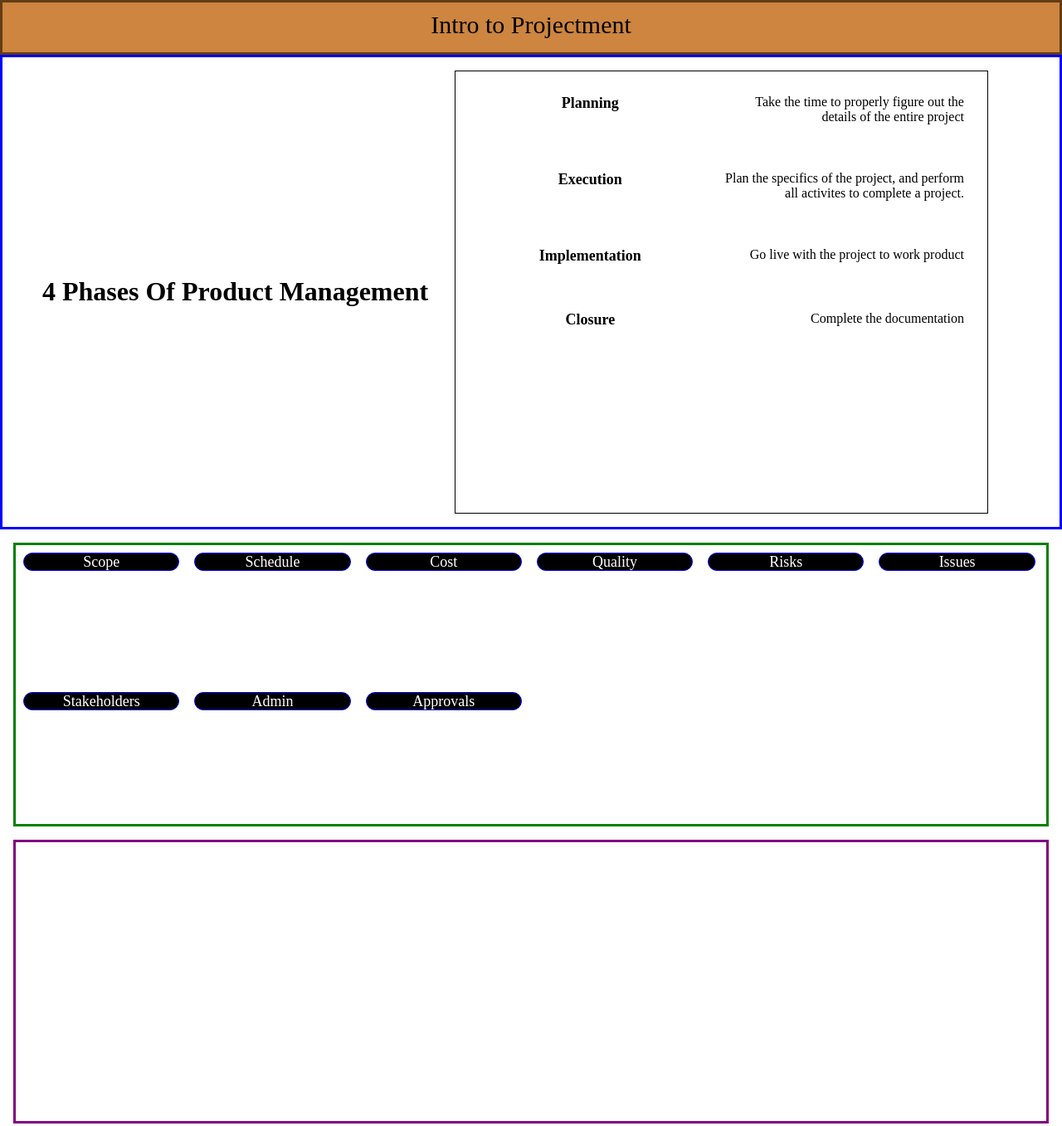
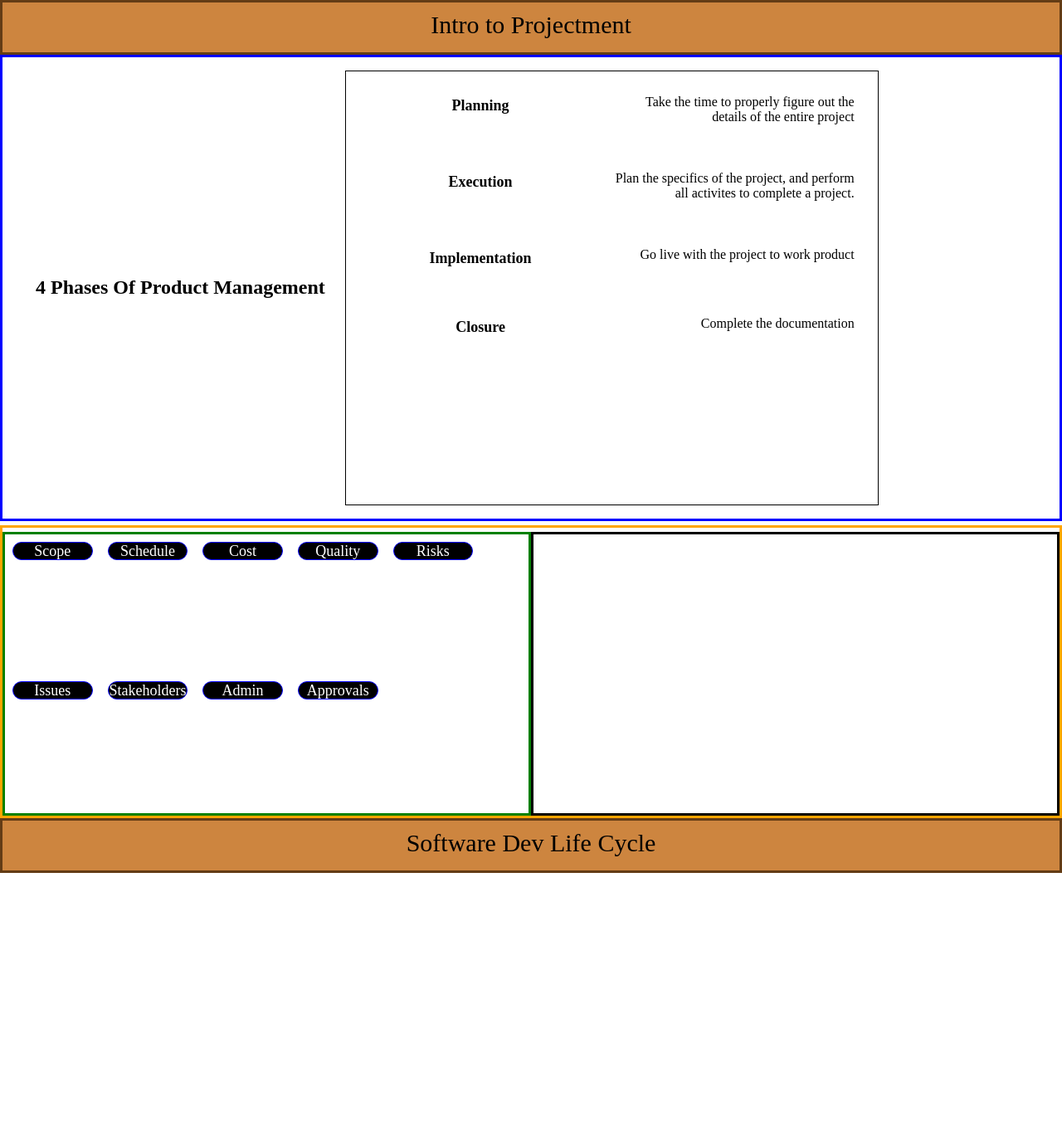
Before and after one commit to SamuelJJk/Module301cheatsheet, a plain HTML site: page index.html in a window 1280 px wide. Shown: the top 1357 px of the page at 83% size. After the commit the page ends 1057 px from the top, so only its background shows below. Drawn offline with Linux system fonts and the light colour scheme.

Commit message:
Change some classes names and added 'termsAnsCont' div

```diff
--- a/app.js
+++ b/app.js
@@ -2,6 +2,6 @@
 // keyword --- name ---   () => {}
 const changeButton =  () => {
     // this is where i put my instructions
-    let container = document.querySelector('.lowContainer')
+    let container = document.querySelector('.termsAnsCont')
    container.innerHTML=" HEY! THIS WORKS"
 }
--- a/index.html
+++ b/index.html
@@ -13,9 +13,9 @@
     <!-- 2.) When in out, Border it Out -->
     <!-- 3.) Containers are KING -->
     <div class="titleBanner">Intro to Projectment</div>
-
-    <div class="topContainer">
+    <section class="introProject">
       <!-- 4Phases -->
+      <div class="fourPhases">
         <h1 class="topTitle">4 Phases Of Product Management</h1>
         <div class="phaseContainer">
           <div class="phase">
@@ -41,7 +41,8 @@
       </div>
 
       <!-- 9areas of Attention -->
-    <div class="midContainer">
+      <div class="areaAttn">
+        <div class="termsCont">
           <div class="attnBtn" onclick="changeButton()">Scope</div>
           <div class="attnBtn" onclick="changeButton()">Schedule</div>
           <div class="attnBtn" onclick="changeButton()">Cost</div>
@@ -52,9 +53,9 @@
           <div class="attnBtn" onclick="changeButton()">Admin</div>
           <div class="attnBtn" onclick="changeButton()">Approvals</div>
         </div>
-
-    <div class="lowContainer"></div>
-
+        <div class="termsAnsCont"></div>
+      </div>
+    </section>
     <div class="titleBanner">Software Dev Life Cycle</div>
 
     <script src="app.js" async defer></script>
--- a/style.css
+++ b/style.css
@@ -13,28 +13,33 @@ body{
   font-size: 30px;
 
 }
-.topContainer {
+/* top-container */
+.fourPhases{
   border: solid blue;
   padding:1em;
   /* height: 42vh; */
-  margin: 1em;
+  margin:0px;
   display:flex;
-  margin-top: 0px;
-  margin-left: 0px;
-  margin-right:0px;
 }
-
-.midContainer {
+/* mid-container */
+.areaAttn{
+  display: flex;
+  justify-content: space-between;
+  margin-top: 5px;
+  border: solid orange;
+  padding-top:5px;
+}
+.termsCont{
   border: solid green;
   height: 42vh;
-  margin: 1em;
+  width: 50%;
   display:flex;
-  flex-wrap: wrap
+  flex-wrap: wrap;
 }
-.lowContainer {
-  border: solid purple;
-  height: 42vh;
-  margin: 1em;
+.termsAnsCont{
+border: solid black;
+height: 42vh;
+width: 50%;
 }
 .phaseContainer {
   border: solid black;
```
Lines whose indentation alone changed are shown as unchanged.
